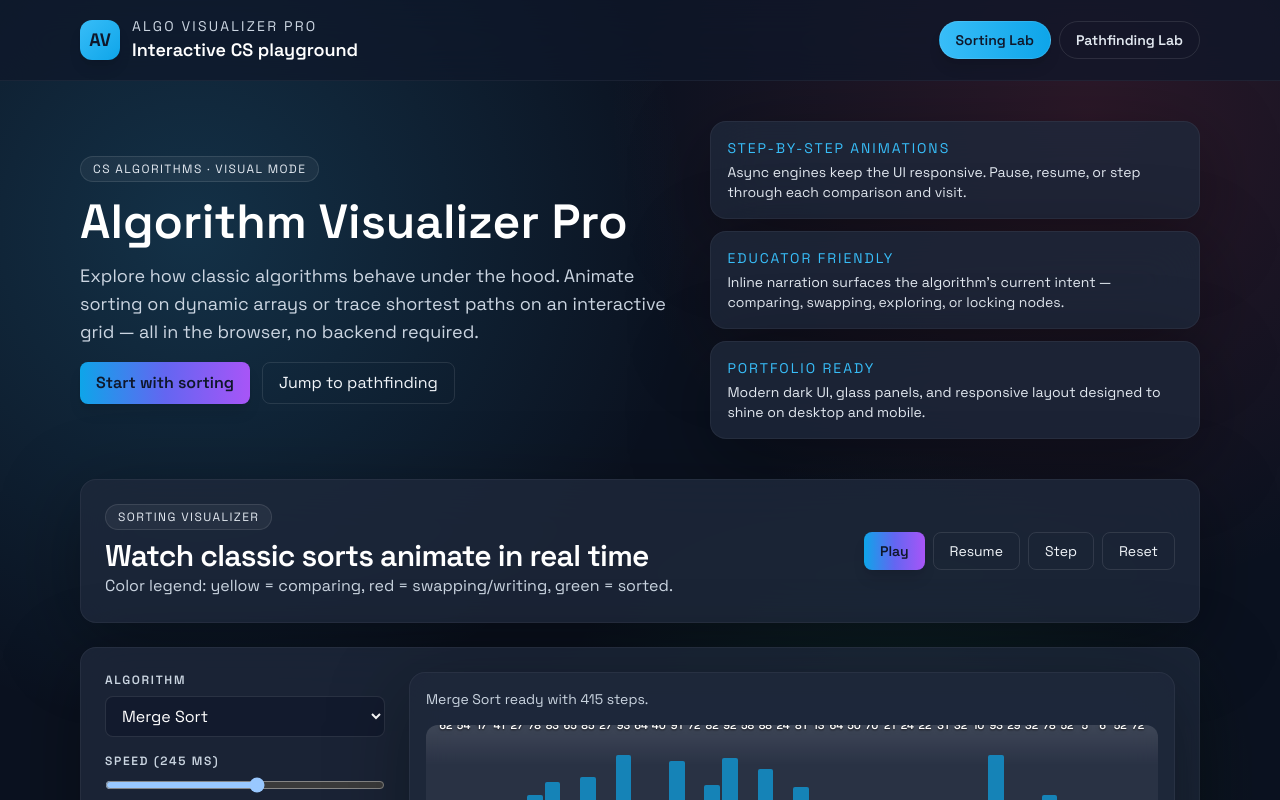
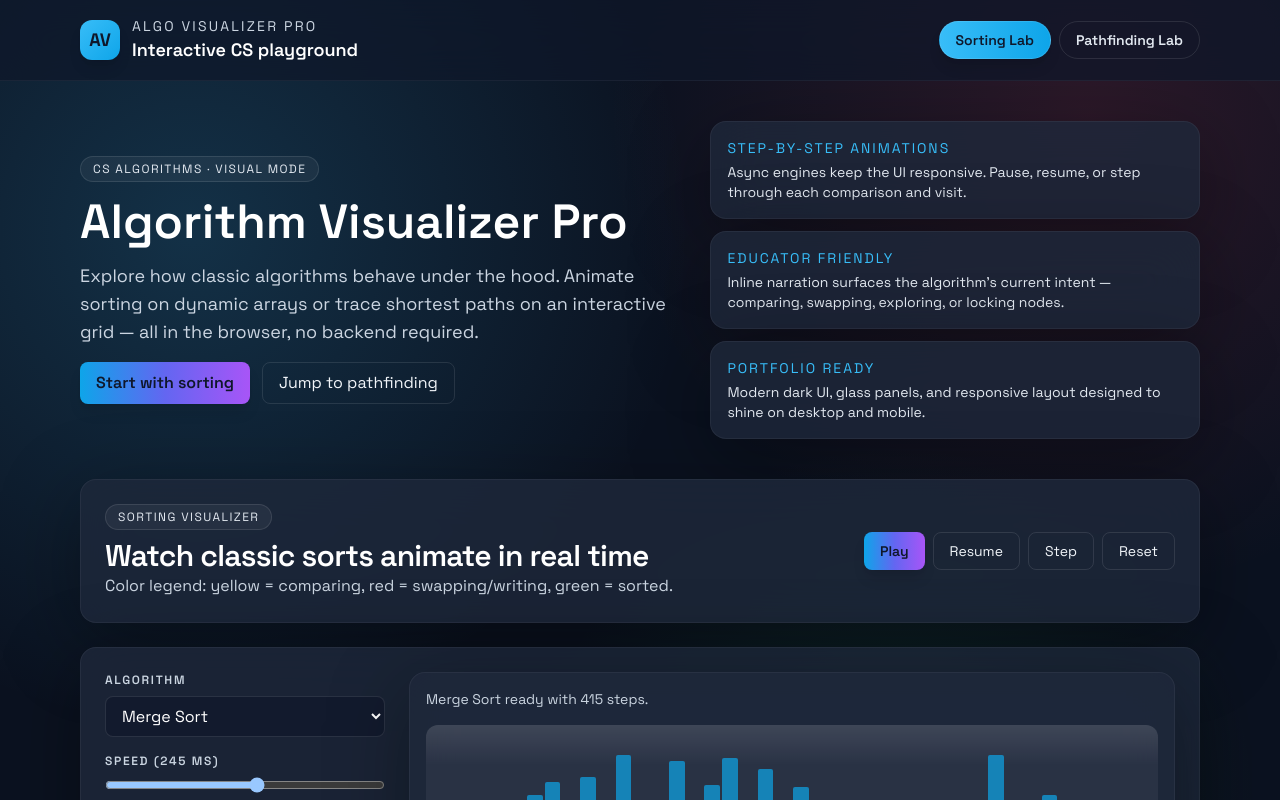
Before and after one commit to chengumani/algo-visualizer-pro, a React (Vite) app: page / in a window 1280 px wide. Shown: the top 800 px of the page. Built offline with nearby package versions, Linux system fonts and the light colour scheme.

Commit message:
Move bar value labels below bars for clarity

```diff
--- a/src/components/Bar.jsx
+++ b/src/components/Bar.jsx
@@ -18,7 +18,10 @@ const Bar = ({ value, width, state = 'default', showValue }) => {
         style={{ height: `${value}%` }}
       />
       {showValue && (
-        <span className="absolute -top-5 left-1/2 -translate-x-1/2 text-[11px] font-semibold text-white drop-shadow" style={{textShadow:'0 1px 2px rgba(0,0,0,0.6)'}}>
+        <span
+          className="absolute -bottom-5 left-1/2 -translate-x-1/2 text-[11px] font-semibold text-white drop-shadow"
+          style={{ textShadow: '0 1px 2px rgba(0,0,0,0.65)' }}
+        >
           {value}
         </span>
       )}
```
